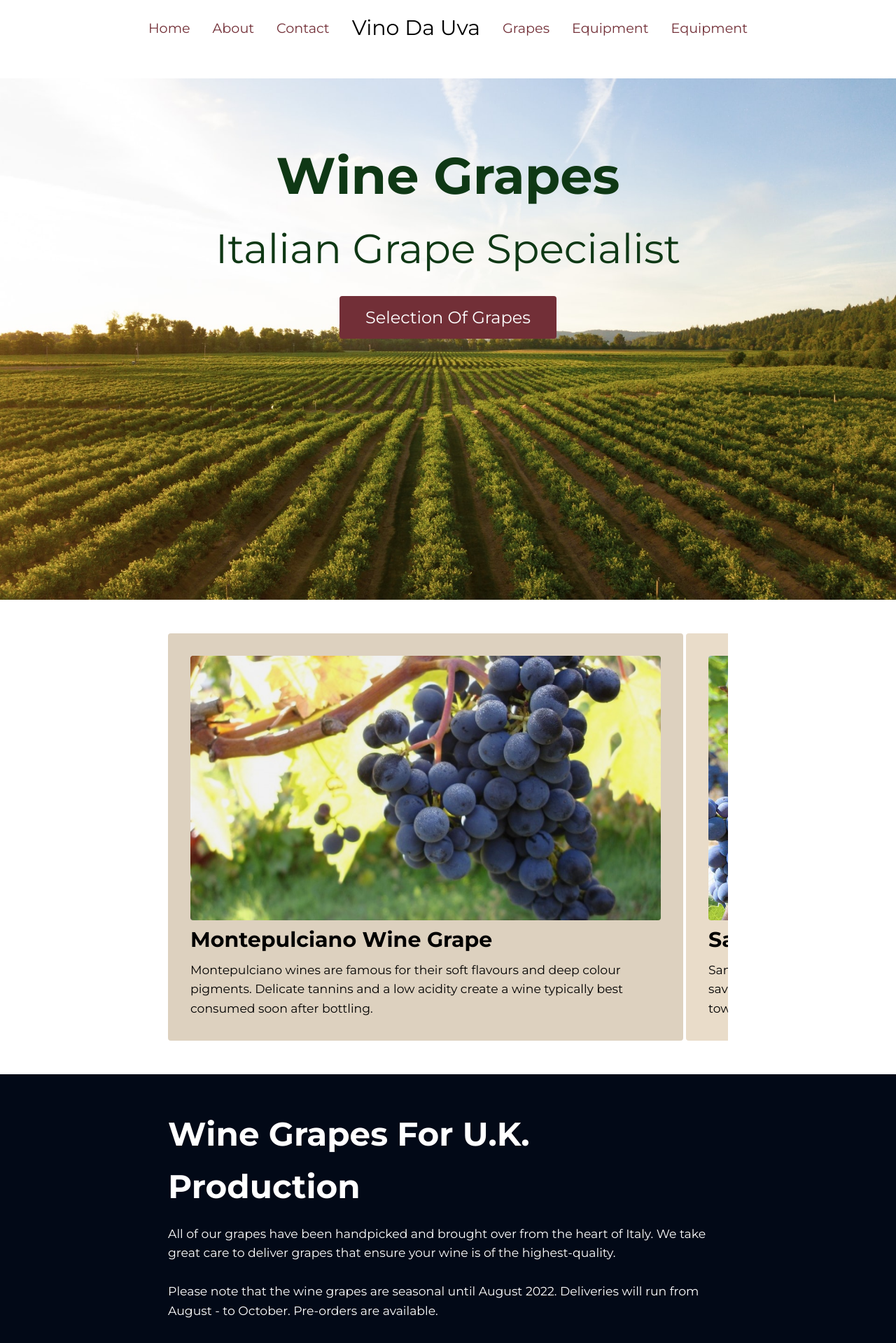
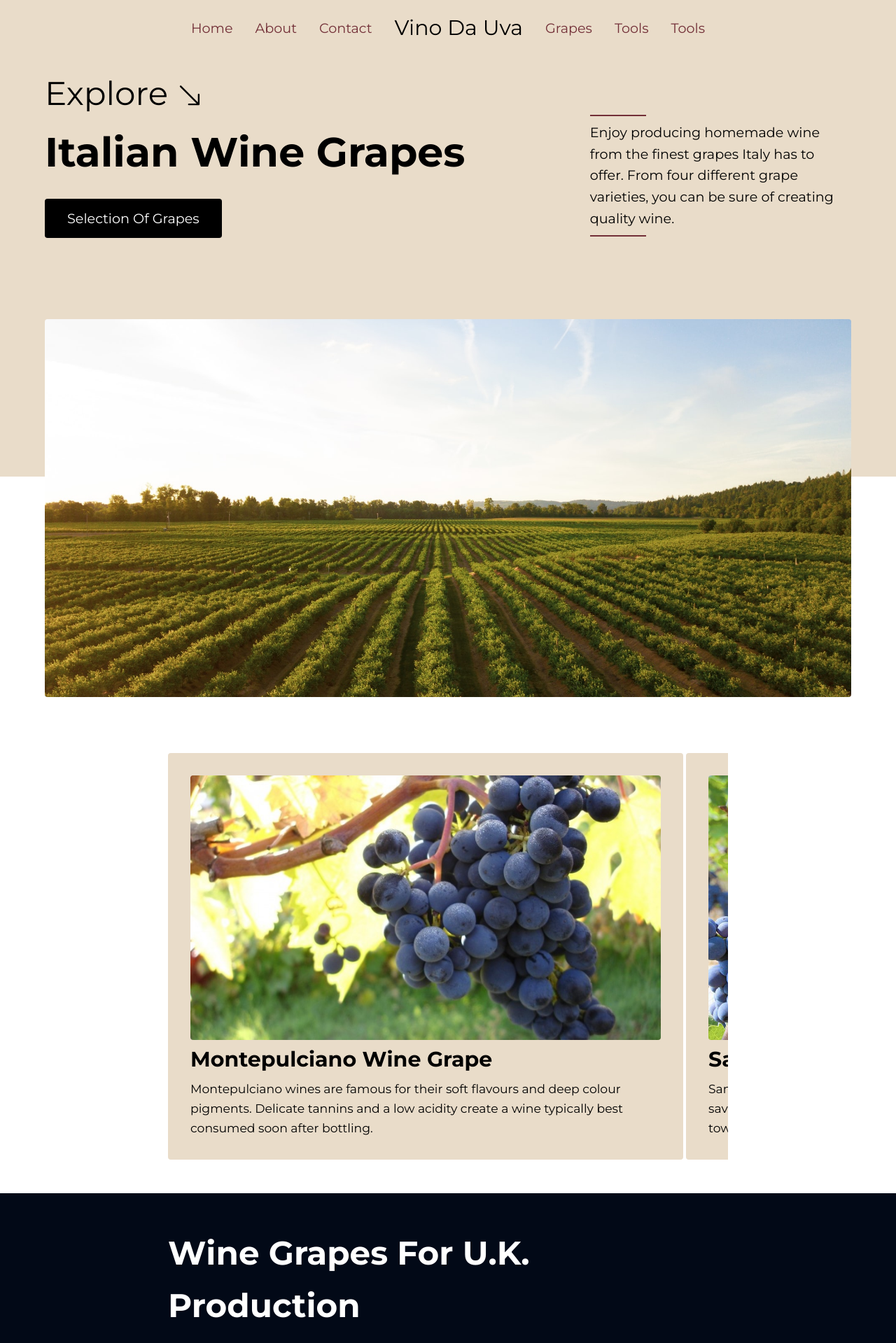
Before and after one commit to GG1982/vina-da-uva, a Jekyll site: the page built from index.html, in a window 1280 px wide. Shown: the top 1919 px of the page at 70% size. Built offline with Jekyll 4.4.1, drawn with Linux system fonts in a browser that asks for light colours.

Commit message:
new bg hero

```diff
--- a/_includes/footer.html
+++ b/_includes/footer.html
@@ -14,7 +14,7 @@
                 </div>
                 <div class="flex-col gap-var">
                     <li><a class="footer-link" href="https://gg1982.github.io/vina-da-uva/grapes">Grapes</a></li>
-                    <li><a class="footer-link" href="/equipment.html">Equipment</a></li>
+                    <li><a class="footer-link" href="/equipment.html">Tools</a></li>
                 </div>
             </ul>
         </div>
--- a/_includes/header.html
+++ b/_includes/header.html
@@ -1,13 +1,13 @@
 <header class="header flex-center gap-2">
     <div class="logo capitalize">{{ page.brand }}</div>
     <nav class="nav">
-        <ul class="nav-list font--1">
+        <ul class="nav-list font--1 capitalize">
             <li><a href="https://gg1982.github.io/vina-da-uva/" class="nav-link">Home</a></li>
             <li><a href="https://gg1982.github.io/vina-da-uva/#about-us" class="nav-link">About</a></li>
             <li><a href="https://gg1982.github.io/vina-da-uva/#contact" class="nav-link">Contact</a></li>
             <li><a href="https://gg1982.github.io/vina-da-uva/grapes" class="nav-link">Grapes</a></li>
-            <li><a href="https://gg1982.github.io/vina-da-uva/equipment.html" class="nav-link">Equipment</a></li>
-            <li><a href="https://gg1982.github.io/vina-da-uva/equipment.html" class="nav-link">Equipment</a></li>
+            <li><a href="https://gg1982.github.io/vina-da-uva/equipment.html" class="nav-link">tools</a></li>
+            <li><a href="https://gg1982.github.io/vina-da-uva/equipment.html" class="nav-link">tools</a></li>
         </ul>
     </nav>
 </header>
--- a/_sass/main.scss
+++ b/_sass/main.scss
@@ -3,6 +3,7 @@ $clr--footer: #171c20;
 $clr--wine: #722F37;
 $clr--link: #bb1122;
 $clr--accent: #006194;
+$clr--hero: #e9dcc9;
 $backgroundColor: #ffffff;
 $bodyColor: #000000;
 $bodyFont: 'Montserrat',
@@ -117,9 +118,9 @@ a:focus {
 
 // Nav
 .header {
-  padding: 1rem 0;
-  margin-bottom: 2rem;
+  padding: 1rem 0 2rem;
   flex-wrap: wrap;
+  background-color: $clr--hero;
 }
 
 .logo {
@@ -172,42 +173,131 @@ a:focus {
   order: 3;
 }
 
-// Hero
-.bg-hero {
-  display: flex;
-  flex-direction: column;
-  padding: 5rem 1rem 24rem;
-  margin: 0;
 
-  background-color: #722F3740;
-  color: #0F3815;
+// HERO DEMO
 
-  background-image: url(../../assets/images/vineyard1.jpg);
-  background-position: center;
-  background-size: cover;
-  background-repeat: no-repeat;
+.hero {
+  padding-bottom: 2rem;
 }
 
-.hero-btn {
-  background-color: $clr--wine;
-  border: none;
-  border-radius: var(--border-radius);
-  padding: 1rem 2.3rem;
-  font-size: var(--step-0);
-  text-transform: capitalize;
-  text-decoration: none;
-  color: #fff;
+.hero--top {
+  background-color: $clr--hero;
+  min-height: 65vh;
 }
 
-.hero-btn:hover,
-.hero-btn:focus {
-  background-color: $clr--accent;
-  color: #fff;
+.hero--bottom {
+  margin-top: -25vh;
 }
 
-.bg-text {
-  padding-inline: 0.25rem;
+.hero__intro {
+  display: grid;
+  grid-template-columns: repeat(auto-fit, minmax(250px, 1fr));
+  column-gap: 1rem;
+  row-gap: 2rem;
+
 }
+.bi-arrow-down-right {
+  font-size: var(--step-2);
+}
+
+.hero__img {
+  max-height: 60vh;
+  object-fit: cover;
+}
+
+.hero--title {
+  grid-column: span 2;
+
+}
+
+.hero--body {
+  position: relative;
+  align-self: end;
+}
+.hero--body::before {
+  content: "";
+  position: absolute;
+  margin-top: -10px;
+  top: 0;
+  left: 0;
+  width: 80px;
+  height: 2px;
+  background-color: $clr--wine;
+}
+.hero--body::after {
+  content: "";
+  position: absolute;
+  margin-bottom: -10px;
+  bottom: 0;
+  left: 0;
+  width: 80px;
+  height: 2px;
+  background-color: $clr--wine;
+}
+
+
+
+.hero__btn {
+  background-color: #000000;
+  color: #fff;
+  padding: 1rem 2rem;
+  width: max-content;
+  text-decoration: none;
+  border-radius: var(--border-radius);
+  text-align: center;
+  font-size: var(--step--1);
+}
+
+
+@media screen and (max-width: 868px) {
+  .hero--body {
+    grid-column: span 2;
+  }
+}
+
+
+
+
+
+
+
+
+// Hero
+// .bg-hero {
+//   display: flex;
+//   flex-direction: column;
+//   padding: 5rem 1rem 24rem;
+//   margin: 0;
+
+//   background-color: #722F3740;
+//   color: #0F3815;
+
+//   background-image: url(../../assets/images/vineyard1.jpg);
+//   background-position: center;
+//   background-size: cover;
+//   background-repeat: no-repeat;
+// }
+
+// .hero-btn {
+//   background-color: $clr--wine;
+//   border: none;
+//   border-radius: var(--border-radius);
+//   padding: 1rem 2.3rem;
+//   font-size: var(--step-0);
+//   text-transform: capitalize;
+//   text-decoration: none;
+//   color: #fff;
+// }
+
+// .hero-btn:hover,
+// .hero-btn:focus {
+//   background-color: $clr--accent;
+//   color: #fff;
+// }
+
+// .bg-text {
+//   padding-inline: 0.25rem;
+// }
 
 
 
@@ -232,7 +322,7 @@ a:focus {
   align-items: center;
   padding: 2rem;
 
-  background-color: #e9dcc9;
+  background-color: $clr--hero;
   border-radius: var(--border-radius);
 }
 
@@ -240,11 +330,6 @@ a:focus {
   inline-size: 100%;
   aspect-ratio: 16 / 9;
   object-fit: cover;
-}
-
-
-.media-scroller>div:first-of-type {
-  filter: brightness(0.95);
 }
 
 .snaps-inline {
@@ -494,7 +579,10 @@ textarea {
   font-size: 12px;
 }
 
-.bi {
+.bi-facebook,
+.bi-twitter,
+.bi-instagram
+ {
   font-size: var(--step-1);
 }
 
--- a/index.html
+++ b/index.html
@@ -1,11 +1,53 @@
 ---
 layout: default
 brand: Vino da Uva
-title: Wine Grapes
+title: italian Wine Grapes
 slogan: italian grape specialist
 ---
 
-<section class="bg-hero">
+
+<section class="hero">
+
+    <div class="hero--top">
+        <div class="hero__intro width-m mx-auto">
+            <div class="hero--title capitalize">
+
+                <h2 class="font-3 font-weight-400">
+                    Explore
+                    <i class="bi bi-arrow-down-right"></i>
+                </h2>
+
+                <h1 class="font-4 padding-b-2">{{ page.title }}</h1>
+                <a class="hero__btn" href="#grapes">Selection of grapes</a>
+            </div>
+
+            <div class="hero--body">
+                <p class="font--1">
+                    Enjoy producing homemade wine from the finest grapes Italy has to offer. From four different grape varieties, you can be
+                    sure of creating quality wine.
+                </p>
+            </div>
+        </div>
+    </div>
+
+    <div class="hero--bottom">
+        <img class="hero__img width-m mx-auto" src="assets/images/vineyard1.jpg" alt="">
+    </div>
+
+
+</section>
+
+
+
+
+
+
+
+
+
+
+
+<!-- <section class="bg-hero">
     <div class="bg-text text-center capitalize">
         <div>
             <h1 class="page-title">{{ page.title }}</h1>
@@ -15,7 +57,7 @@ slogan: italian grape specialist
             <a class="hero-btn" href="#grapes">Selection of grapes</a>
         </div>
     </div>
-</section>
+</section> -->
 
 
 <section class="padding-block-3">
```
Also changed, not shown: 7 other files.
